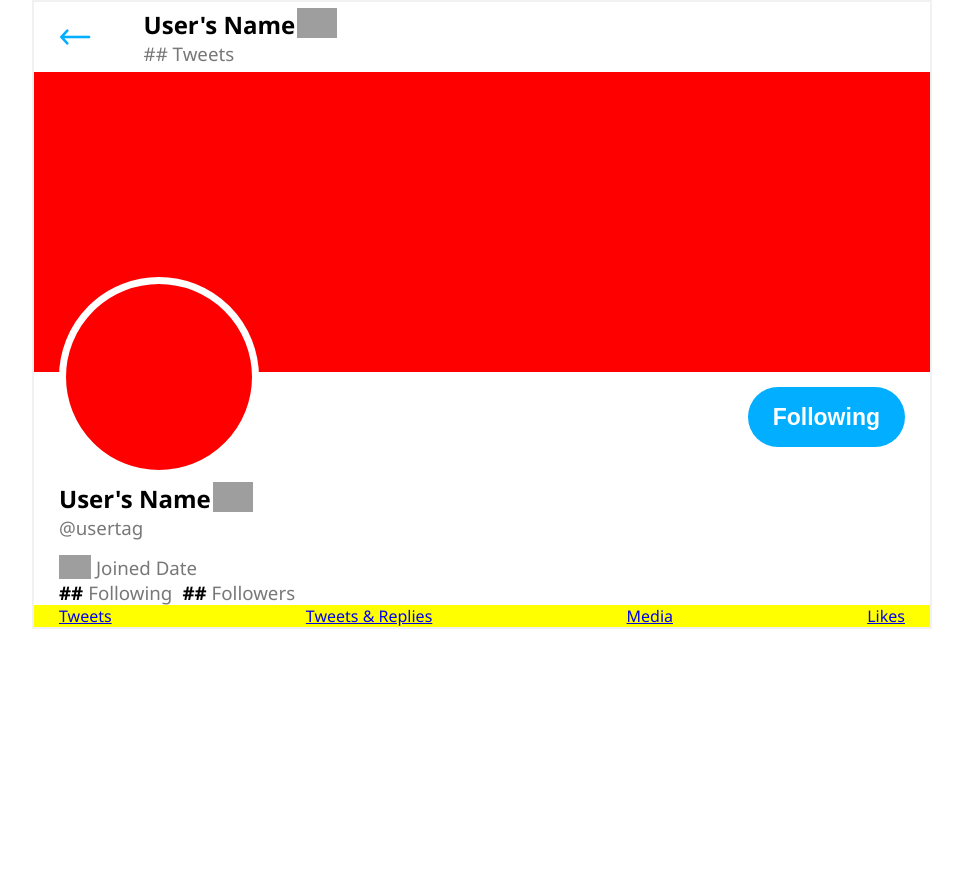
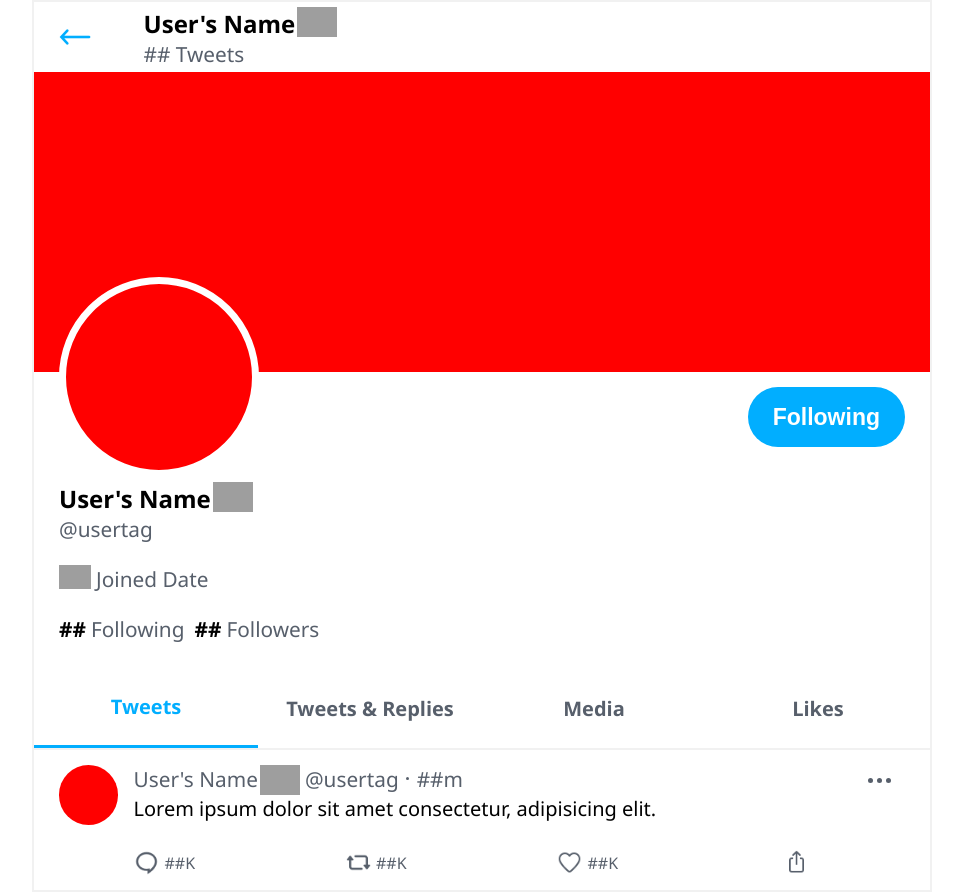
Before and after one commit to jaymbans/twitter-profile-page, a plain HTML site: page index.html in a window 1280 px wide. Shown: the whole page, without its empty margins (158-1121 px from the left). Before the commit the page ends 800 px from the top, so only its background shows below. Drawn offline with Linux system fonts and the light colour scheme; grey boxes are pictures that could not be loaded.

Commit message:
static tweet template

```diff
--- a/index.html
+++ b/index.html
@@ -67,6 +67,39 @@
         <li class=><a href="#">Likes</a></li>
       </ul>
     </nav>
+    <section class="feed">
+      <div class="tweet">
+        <div class="first-row flex-row">
+          <div class="profile-div"></div>
+          <div class="flex-col">
+            <div class="flex-row top-row">
+              <h3>User's Name</h3>
+              <img
+                src="https://upload.wikimedia.org/wikipedia/commons/thumb/e/e4/Twitter_Verified_Badge.svg/512px-Twitter_Verified_Badge.svg.png"
+                alt="" class="verified-icon">
+              <h3>@usertag</h3>
+              <h3>##m</h3>
+              <div class="ellipses">
+                <div class="dot dot1"></div>
+                <div class="dot dot2"></div>
+                <div class="dot dot3"></div>
+              </div>
+            </div>
+            <p class="tweet-text">
+              Lorem ipsum dolor sit amet consectetur, adipisicing elit.
+            </p>
+          </div>
+        </div>
+        <div class="interactions">
+          <ul>
+            <li><img src="./assets/icons8-speech-32.png" class="chat icon">##K</li>
+            <li><img src="./assets/icons8-retweet-32.png" class="retweet icon">##K</li>
+            <li><img class="like icon" src="./assets/icons8-favorite-30.png" />##K</li>
+            <li><img class="share icon" src="./assets/icons8-share-rounded-30.png" /></li>
+          </ul>
+        </div>
+      </div>
+    </section>
   </main>
 </body>
 
--- a/style.css
+++ b/style.css
@@ -7,6 +7,7 @@
 
 :root {
   --twitter-blue: #01AEFF;
+  --secondary-color: #575f6b;
 }
 
 body,
@@ -51,8 +52,9 @@ header a:first-child {
 }
 
 h3 {
-  color: #787878;
   font-weight: 500;
+  font-size: 1.3rem;
+  color: var(--secondary-color);
 }
 
 /* Banner */
@@ -95,7 +97,7 @@ section.about {
 }
 
 .joined-row {
-  margin-top: 15px;
+  margin: 22px 0px;
 }
 
 .follow-stats {
@@ -110,15 +112,124 @@ section.about {
 
 /* Navigation */
 nav {
-  background: yellow;
-}
-
-nav ul {
-  justify-content: space-between;
+  border-bottom: 2px solid #f1f1f1;
+  margin-top: 25px;
+  padding: 0px;
 }
 
 nav ul li {
   list-style: none;
+  text-align: center;
+  width: 25%;
+  display: flex;
+  align-items: center;
+  justify-content: center;
+  height: 80px;
+}
+
+nav ul li.active {
+  border-bottom: 3px solid var(--twitter-blue);
+}
+
+nav ul li a {
+  text-decoration: none;
+  color: var(--secondary-color);
+  font-size: 20px;
+  font-weight: 600;
+  text-align: center;
+}
+
+nav ul li.active a {
+  color: var(--twitter-blue)
+}
+
+/* Tweet Section */
+.tweet {
+  align-items: center;
+  padding: 15px 0;
+}
+
+.tweet .profile-div {
+  height: 60px;
+  width: 60px;
+  margin-right: 15px;
+}
+
+.tweet .verified-icon {
+  margin-right: 5px;
+}
+
+.tweet h3:nth-child(3) {
+  position: relative;
+  padding-right: 10px;
+}
+
+.tweet h3:nth-child(4) {
+  padding-left: 8px;
+}
+
+.tweet h3:nth-child(3)::after {
+  content: "";
+  background: var(--secondary-color);
+  height: 3px;
+  width: 3px;
+  border-radius: 50%;
+  position: absolute;
+  top: 12px;
+  right: 0;
+}
+
+.tweet-text {
+  font-size: 20px;
+}
+
+.tweet .top-row {
+  position: relative;
+  width: 100%;
+}
+
+.first-row .flex-col {
+  width: 92%;
+}
+
+.ellipses {
+  height: 100%;
+  width: 5%;
+  right: 0;
+  position: absolute;
+  display: flex;
+  align-items: center;
+}
+
+.ellipses .dot {
+  height: 5px;
+  width: 5px;
+  border-radius: 50%;
+  background-color: var(--secondary-color);
+  margin: 0 2px;
+}
+
+.interactions {
+  padding-top: 25px;
+}
+
+.interactions ul {
+  display: flex;
+}
+
+.interactions ul li {
+  list-style: none;
+  width: 25%;
+  display: flex;
+  justify-content: center;
+  align-items: center;
+  color: #575f6b;
+}
+
+.interactions .icon {
+  height: 25px;
+  width: 25px;
+  color: var(--secondary-color);
 }
 
 /* utilities */
@@ -129,11 +240,6 @@ nav ul li {
 .flex-col {
   display: flex;
   flex-direction: column;
-}
-
-.flex-ctr {
-  align-items: center;
-  justify-content: center;
 }
 
 .clickable {
```
Also changed, not shown: assets/icons8-favorite-30.png (added), assets/icons8-retweet-32.png (added), assets/icons8-share-rounded-30.png (added), assets/icons8-speech-32.png (added).
